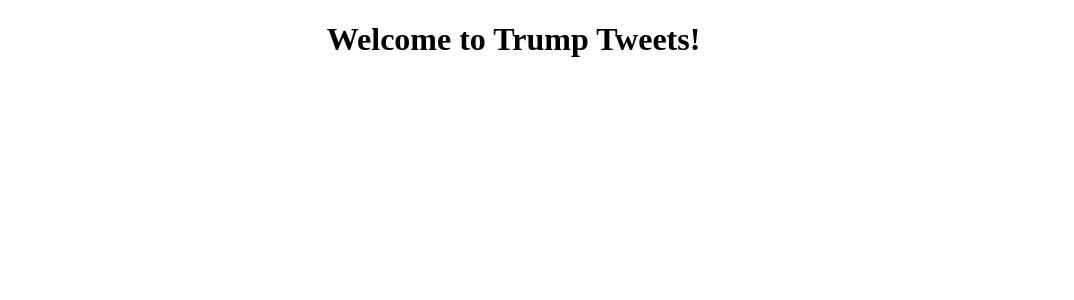
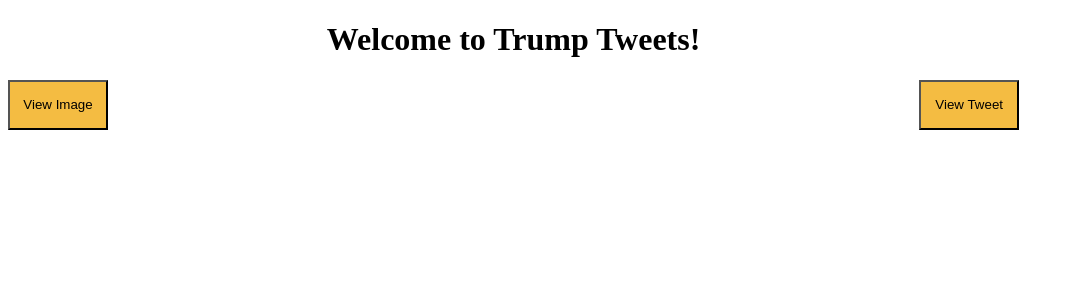
Before and after one commit to BenjaminDagg/TrumpTweets, an Angular app: page / in a window 1280 px wide. Shown: the top 300 px of the page, without its empty margins (0-1074 px from the left). Built offline with nearby package versions, Linux system fonts and the light colour scheme; no server answers.

Commit message:
implemented buttons to view source of the tweet and image.

```diff
--- a/src/app/app.module.ts
+++ b/src/app/app.module.ts
@@ -4,6 +4,8 @@
 import { AppComponent } from './app.component';
 import { GhettyImagesComponent } from './ghetty-images/ghetty-images.component';
 import { TweetsComponent } from './tweets/tweets.component';
+import { LinksServiceService } from './links-service.service';
+import { LinkButtonsComponent } from './link-buttons/link-buttons.component';
 
 
 //put imported modules here
@@ -12,12 +14,13 @@
     AppComponent,
     GhettyImagesComponent,
     TweetsComponent,
+    LinkButtonsComponent,
   ],
   imports: [
     HttpClientModule,
     BrowserModule
   ],
-  providers: [],
+  providers: [LinksServiceService],
   bootstrap: [AppComponent]
 })
 export class AppModule { }
--- a/src/app/ghetty-images/ghetty-images.component.html
+++ b/src/app/ghetty-images/ghetty-images.component.html
@@ -1,2 +1,3 @@
 
 <img id="image"  src='{{url}}'>
+<app-link-buttons [url]="url" [btnText]="title"></app-link-buttons>
--- a/src/app/ghetty-images/ghetty-images.component.ts
+++ b/src/app/ghetty-images/ghetty-images.component.ts
@@ -1,5 +1,6 @@
 import { Component, OnInit } from '@angular/core';
 import { HttpClient, HttpHeaders } from '@angular/common/http';
+import { LinksServiceService } from '../links-service.service';
 
 @Component({
   selector: 'app-ghetty-images',
@@ -22,8 +23,9 @@
 
   //holds the target image url
   url: string;
+  title = 'View Image';
 
-  constructor(private http: HttpClient) { }
+  constructor(private http: HttpClient ,private linkService: LinksServiceService) { }
 
 
   ngOnInit() {
@@ -48,6 +50,10 @@
       let url = img['display_sizes'][0]['uri'];
       this.url = url;
 
+      //send url to links service
+      console.log('pic url = ' + this.url);
+      this.linkService.setPicURL(url);
+
       console.log('size = ' + size);
     });
   }
--- /dev/null
+++ b/src/app/link-buttons/link-buttons.component.css
@@ -0,0 +1,11 @@
+button {
+	background-color: #f4bc42;
+	width: 100px;
+	height: 50px;
+
+}
+
+button:hover {
+	background-color: #6e9be5;
+	color: white;
+}
--- /dev/null
+++ b/src/app/link-buttons/link-buttons.component.html
@@ -0,0 +1 @@
+<button  style="text-align:center;position:absolute;" (click)="gotoLink()">{{ btnText }}</button>
--- /dev/null
+++ b/src/app/link-buttons/link-buttons.component.ts
@@ -0,0 +1,25 @@
+import { Component, OnInit, Input } from '@angular/core';
+
+
+@Component({
+  selector: 'app-link-buttons',
+  templateUrl: './link-buttons.component.html',
+  styleUrls: ['./link-buttons.component.css']
+})
+export class LinkButtonsComponent implements OnInit {
+
+  @Input() url: string;
+  @Input() btnText: string;
+
+  constructor() {
+    console.log('constructor called');
+  }
+
+  ngOnInit() {
+  }
+
+  gotoLink() {
+    window.open(this.url);
+  }
+
+}
--- /dev/null
+++ b/src/app/links-service.service.ts
@@ -0,0 +1,29 @@
+import { Injectable } from '@angular/core';
+
+@Injectable()
+export class LinksServiceService {
+
+  tweetURL: string;
+  picURL: string;
+
+  constructor() {
+
+  }
+
+  public setTweetURL(url: string) {
+    this.tweetURL = url;
+  }
+
+  public setPicURL(url: string) {
+    this.picURL = url;
+  }
+
+  getTweetURL(): string {
+    return this.tweetURL;
+  }
+
+  getPicURL(): string {
+    return this.picURL;
+  }
+
+}
--- a/src/app/tweets/tweets.component.html
+++ b/src/app/tweets/tweets.component.html
@@ -1,2 +1,3 @@
 
 <p id="tweetText">{{tweetText}}</p>
+<app-link-buttons style="float:right;margin-right: 100px;" [url]="tweetURL" [btnText]="title"></app-link-buttons>
--- a/src/app/tweets/tweets.component.ts
+++ b/src/app/tweets/tweets.component.ts
@@ -1,5 +1,6 @@
 import { Component, OnInit } from '@angular/core';
 import { HttpClient, HttpHeaders } from '@angular/common/http';
+import { LinksServiceService } from '../links-service.service';
 //import { RequestOptions } from '@angular/common/http';
 //import { RequestMethod } from '@angular/common/http';
 
@@ -15,9 +16,11 @@
   apiSecretKey = 'Hsn80lHNgpsKXKvKnCojn1JJ29GuHXMVmo3CVpJLXjEFn97jKB';
   bearer = '';
   tweetText = '';
+  id: string;
+  tweetURL: string;
+  title = 'View Tweet';
 
-
-  constructor(private http: HttpClient) { }
+  constructor(private http: HttpClient, private linkService: LinksServiceService) { }
 
   ngOnInit() {
 
@@ -42,8 +45,12 @@
 
           //get year of tweet
           let date = randTweet['created_at'];
-          let year = date.substring(date.length - 4,date.length);
+          let year = date.substring(date.length - 4, date.length);
 
+          //get tweet id
+          let id = randTweet['id_str'];
+          this.tweetURL = 'https://twitter.com/statuses/' + id;
+          console.log('id = ' + id);
 
           this.tweetText = '"' + randTweet['full_text'].replace('RT','') + '" - Donald Trump, ' + year;
           console.log(this.tweetText);
```
Also changed, not shown: src/app/app.component.html (line endings or trailing spaces), 2 other files (tests, documents, lock files or other folders).
